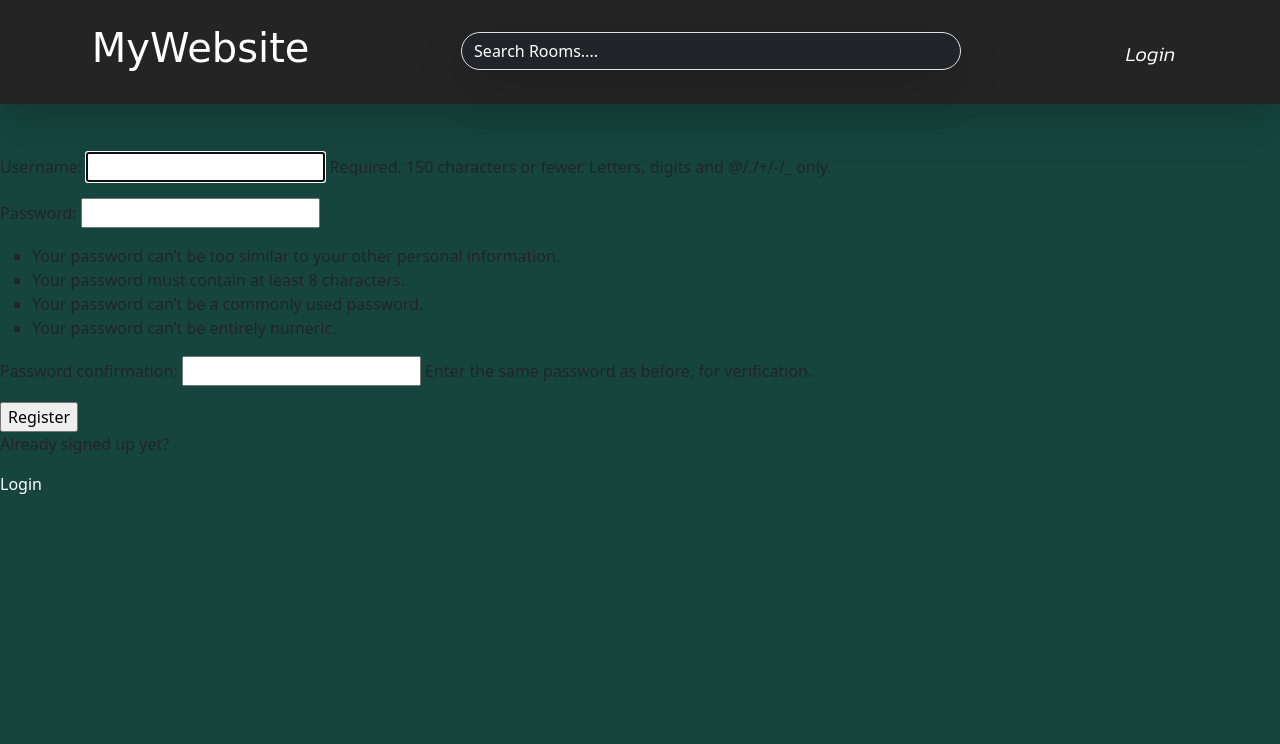
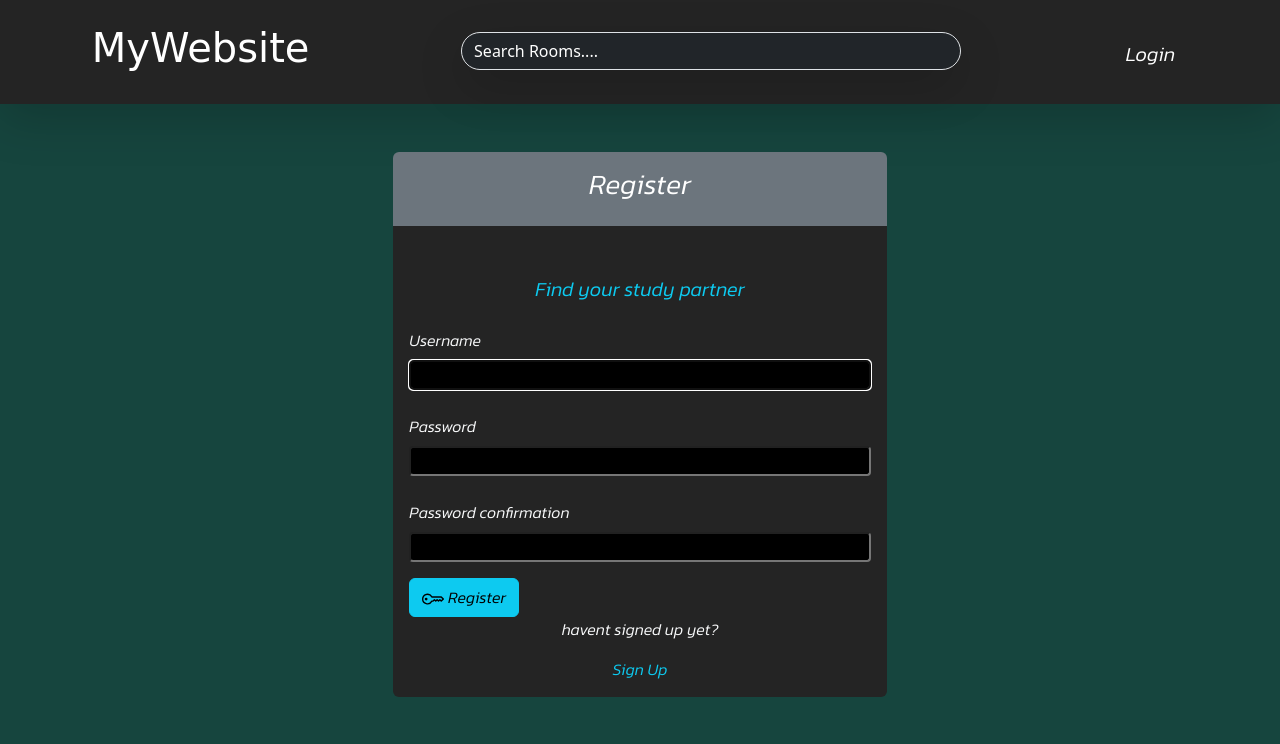
Before and after one commit to GoktugGok/myproject, a Django app: page /register/ in a window 1280 px wide. Shown: the top 744 px of the page. Run offline with Django 4.2, Linux system fonts and the light colour scheme; some web fonts are replaced.

Commit message:
Login-Register-User-theme

```diff
--- a/myproject/base/forms.py
+++ b/myproject/base/forms.py
@@ -1,8 +1,14 @@
 from django.forms import ModelForm
 from .models import Room
+from django.contrib.auth.models import User
 
 class RoomForm(ModelForm):
     class Meta:
         model= Room
         fields = '__all__'
         exclude = ['host','participants']
+
+class UserForm(ModelForm):
+    class Meta:
+        model= User
+        fields = ['username','email']
--- a/myproject/base/urls.py
+++ b/myproject/base/urls.py
@@ -15,4 +15,5 @@ urlpatterns = [
     path('delete-room/<str:pk>',views.deleteRoom,name="delete-room"),
     path('delete-message/<str:pk>',views.deleteMessage,name="delete-message"),
 
+    path('update-user/',views.updateUser,name="update-user"),
 ]
--- a/myproject/base/views.py
+++ b/myproject/base/views.py
@@ -2,7 +2,7 @@ from django.shortcuts import render, redirect
 from django.http import HttpResponse
 from django.db.models import Q
 from . models import Room , Topic , Message
-from .forms import RoomForm
+from .forms import RoomForm, UserForm
 from django.contrib.auth.decorators import login_required
 from django.contrib.auth.models import User
 from django.contrib.auth.forms import UserCreationForm
@@ -121,12 +121,15 @@ def createRoom(request):
         return redirect('home')
 
     if request.method == 'POST':
-        form = RoomForm(request.POST)
-        if form.is_valid():
-            room = form.save(commit=False)
-            room.host = request.user
-            room.save()
-            return redirect('home')
+        topic_name = request.POST.get('topic')
+        topic, created = Topic.objects.get_or_create(name=topic_name)
+        Room.objects.create(
+            host=request.user,
+            topic=topic,
+            name=request.POST.get('name'),
+            description=request.POST.get('description'),
+        )
+        return redirect('home')
 
     context = {'form':form,'topics':topics}
     return render(request, 'room_form.html',context)
@@ -142,12 +145,15 @@ def updateRoom(request,pk):
 
 
     if request.method == 'POST':
-        form = RoomForm(request.POST, instance=room)
-        if form.is_valid():
-            form.save()
-            return redirect('home')
+        topic_name = request.POST.get('topic')
+        topic, created = Topic.objects.get_or_create(name=topic_name)
+        room.name = request.POST.get('name')
+        room.topic = topic
+        room.description = request.POST.get('description')
+        room.save()
+        return redirect('home')
 
-    context = {'form':form,'topics':topics}
+    context = {'form':form,'topics':topics,'room':room}
     return render(request, 'room_form.html',context)
 
 @login_required(login_url='login')
@@ -174,3 +180,14 @@ def deleteMessage(request,pk):
         message.delete()
         return redirect('room',room_id)
     return render(request,'delete.html',{'obj':message})
+
+@login_required(login_url='login')
+def updateUser(request):
+    user = request.user
+    form = UserForm(instance=user)
+    if request.method == 'POST':
+        form = UserForm(request.POST,instance = user)
+        if form.is_valid():
+            form.save()
+            return redirect('user-profile', pk=user.id)
+    return render(request,'update-user.html',{'form':form})
--- a/myproject/static/css/main.css
+++ b/myproject/static/css/main.css
@@ -1,5 +1,7 @@
 body{
     background-color: #222729;
+    width: 100%;
+    height: 100%;
 }
 #navbar{
     height: 100px;
--- a/myproject/templates/login_register.html
+++ b/myproject/templates/login_register.html
@@ -1,42 +1,107 @@
 {% extends 'main.html' %}
-<!DOCTYPE html>
-<html lang="en">
-<head>
-    <meta charset="UTF-8">
-    <meta name="viewport" content="width=device-width, initial-scale=1.0">
-    <title>Document</title>
-</head>
-<body>
     {% block content %}
+    <style>
+        .form_group > input{
+            width: 100%;
+            background-color: black;
+            border: 2px solid greay;
+            border-radius: 4px;
+            color:white;
+        }
+        .form_group > select{
+            width: 100%;
+            background-color: black;
+            border: 2px solid greay;
+            border-radius: 4px;
+            color:white;
+        }
+        .form_group > textarea{
+            width: 100%;
+            height: 100px;
+            overflow-x: hidden; overflow-y: scroll;
+            background-color: black;
+            border: 2px solid greay;
+            border-radius: 4px;
+            color:white;
+        }
+        </style>
+    <div class=" d-flex justify-content-center align-items-center mx-5 ">
+        <div class="col-md-5 col-12 mb-5">
             {% if page == 'login' %}
+            <div class="bg-secondary px-3 py-2 d-flex justify-content-center  align-items-center rounded-top w-100 ">
+                <div >
+                       <h3 class="px-3 py-2 " style="font-family: 'Kanit', sans-serif;"> LOGIN</h3>
+                </div>
+            </div>
+
+            <div style="background-color:#242424;font-family: 'Kanit', sans-serif; " class="rounded-bottom">
+                <p class="text-info fs-5 text-center pt-5">Find your study partner</p>
+
              <div>
             <form method="POST" action="">
                 {% csrf_token %}
-                <label >Username:</label>
-                <input type="text" name="username" placeholder=" Enter Username">
+                <div class="form_group mx-3">
+                    <label class=" mb-2 text-light">Username:</label>
+                    <input type="text" name="username" >
+                </div>
+                <div class="form_group mx-3 mt-3">
+                    <label class=" mb-2 text-light" >Password:</label>
+                    <input type="password" name="password" >
+                </div>
+                <button class="btn btn-info mt-3 ms-3 " type="submit">
+                    <svg xmlns="http://www.w3.org/2000/svg" width="22" height="22" fill="currentColor" class="bi bi-key" viewBox="0 0 16 16">
+                        <path d="M0 8a4 4 0 0 1 7.465-2H14a.5.5 0 0 1 .354.146l1.5 1.5a.5.5 0 0 1 0 .708l-1.5 1.5a.5.5 0 0 1-.708 0L13 9.207l-.646.647a.5.5 0 0 1-.708 0L11 9.207l-.646.647a.5.5 0 0 1-.708 0L9 9.207l-.646.647A.5.5 0 0 1 8 10h-.535A4 4 0 0 1 0 8zm4-3a3 3 0 1 0 2.712 4.285A.5.5 0 0 1 7.163 9h.63l.853-.854a.5.5 0 0 1 .708 0l.646.647.646-.647a.5.5 0 0 1 .708 0l.646.647.646-.647a.5.5 0 0 1 .708 0l.646.647.793-.793-1-1h-6.63a.5.5 0 0 1-.451-.285A3 3 0 0 0 4 5z"/>
+                        <path d="M4 8a1 1 0 1 1-2 0 1 1 0 0 1 2 0z"/>
+                      </svg>
+                      Login
+                </button>
 
-                <label >Password:</label>
-                <input type="password" name="password" placeholder=" Enter Password">
-
-                <input type="submit" value="Login">
             </form>
 
-            <p>havent signed up yet?</p>
-            <a href="{% url 'register' %}">Sign up</a>
+            <p class="text-center text-light">havent signed up yet?</p>
+            <div class="d-flex justify-content-center  align-items-center pb-3">
+                <a class="text-center text-info w-100" href="{% url 'register' %}">Sign Up</a>
+            </div>
         </div>
 
         {% else %}
+        <div class="bg-secondary px-3 py-2 d-flex justify-content-center  align-items-center rounded-top w-100 ">
+            <div >
+                   <h3 class="px-3 py-2 " style="font-family: 'Kanit', sans-serif;"> Register</h3>
+            </div>
+        </div>
+
+        <div style="background-color:#242424;font-family: 'Kanit', sans-serif; " class="rounded-bottom">
+            <p class="text-info fs-5 text-center pt-5">Find your study partner</p>
+
+         <div>
         <div>
             <form method="POST" action="">
                 {% csrf_token %}
-                {{form.as_p}}
+                {% for field in form %}
+                <div class="form_group mx-3 mt-4">
+                    <label for="room_name" class="text-light mb-2">{{field.label}}</label>
+                    {{field}}
+                </div>
+                {% endfor %}
+                <button class="btn btn-info mt-3 ms-3 " type="submit">
+                    <svg xmlns="http://www.w3.org/2000/svg" width="22" height="22" fill="currentColor" class="bi bi-key" viewBox="0 0 16 16">
+                        <path d="M0 8a4 4 0 0 1 7.465-2H14a.5.5 0 0 1 .354.146l1.5 1.5a.5.5 0 0 1 0 .708l-1.5 1.5a.5.5 0 0 1-.708 0L13 9.207l-.646.647a.5.5 0 0 1-.708 0L11 9.207l-.646.647a.5.5 0 0 1-.708 0L9 9.207l-.646.647A.5.5 0 0 1 8 10h-.535A4 4 0 0 1 0 8zm4-3a3 3 0 1 0 2.712 4.285A.5.5 0 0 1 7.163 9h.63l.853-.854a.5.5 0 0 1 .708 0l.646.647.646-.647a.5.5 0 0 1 .708 0l.646.647.646-.647a.5.5 0 0 1 .708 0l.646.647.793-.793-1-1h-6.63a.5.5 0 0 1-.451-.285A3 3 0 0 0 4 5z"/>
+                        <path d="M4 8a1 1 0 1 1-2 0 1 1 0 0 1 2 0z"/>
+                      </svg>
+                      Register
+                </button>
+            </form>
 
-                <input type="submit" value="Register">
-            </form>
-            <p>Already signed up yet?</p>
-            <a href="{% url 'login' %}">Login</a>
+
+            <p class="text-center text-light">havent signed up yet?</p>
+            <div class="d-flex justify-content-center  align-items-center pb-3">
+                <a class="text-center text-info w-100" href="{% url 'login' %}">Sign Up</a>
+            </div>
         </div>
         {% endif %}
+            </div>
+        </div>
+    </div>
+
     {% endblock  %}
-</body>
-</html>
--- a/myproject/templates/main.html
+++ b/myproject/templates/main.html
@@ -28,12 +28,12 @@
     <link href="https://fonts.googleapis.com/css2?family=Roboto+Condensed:ital@1&display=swap" rel="stylesheet">
     <link rel="stylesheet" href="{% static 'css/main.css' %}">
 </head>
-<body style="background-color:#16453e;">
+<body style="background-color:#16453e; height: 100%; width: 100%;">
     {% include 'navbar.html' %}
     {% if messages %}
     <div class="messages ">
         {% for message in messages %}
-        <h5 class="alert alert-{{message.tags}}">{{message}}</h5>
+        <p class="alert alert-{{message.tags}} p-2">{{message}}</p>
         {% endfor %}
 
     </div>
--- a/myproject/templates/profile.html
+++ b/myproject/templates/profile.html
@@ -6,6 +6,7 @@
     <meta name="viewport" content="width=device-width, initial-scale=1.0">
     <title>Document</title>
 </head>
+
 <body>
     {% block content %}
 
@@ -21,6 +22,9 @@
                         <path fill-rule="evenodd" d="M0 8a8 8 0 1 1 16 0A8 8 0 0 1 0 8zm8-7a7 7 0 0 0-5.468 11.37C3.242 11.226 4.805 10 8 10s4.757 1.225 5.468 2.37A7 7 0 0 0 8 1z"/>
                       </svg>
                     <h1 class="text-center mt-2">{{user.username}}</h1>
+                    {% if request.user == user %}
+                        <div class="d-flex justify-content-center"><a href="{% url 'update-user' %}" class=" p-3 w-25 rounded-5 Edit btn btn-outline-info mt-2 text-white">Edit Profile</a></div>
+                    {% endif %}
                 </div>
                 <div class="h-25 ">
                     <h3>About</h3>
```
Also changed, not shown: myproject/templates/delete.html (+24 -17 lines), myproject/templates/room_form.html (+6 -19 lines), myproject/templates/update-user.html (added, +59 -0 lines), myproject/db.sqlite3. Lines whose indentation alone changed are shown as unchanged.
